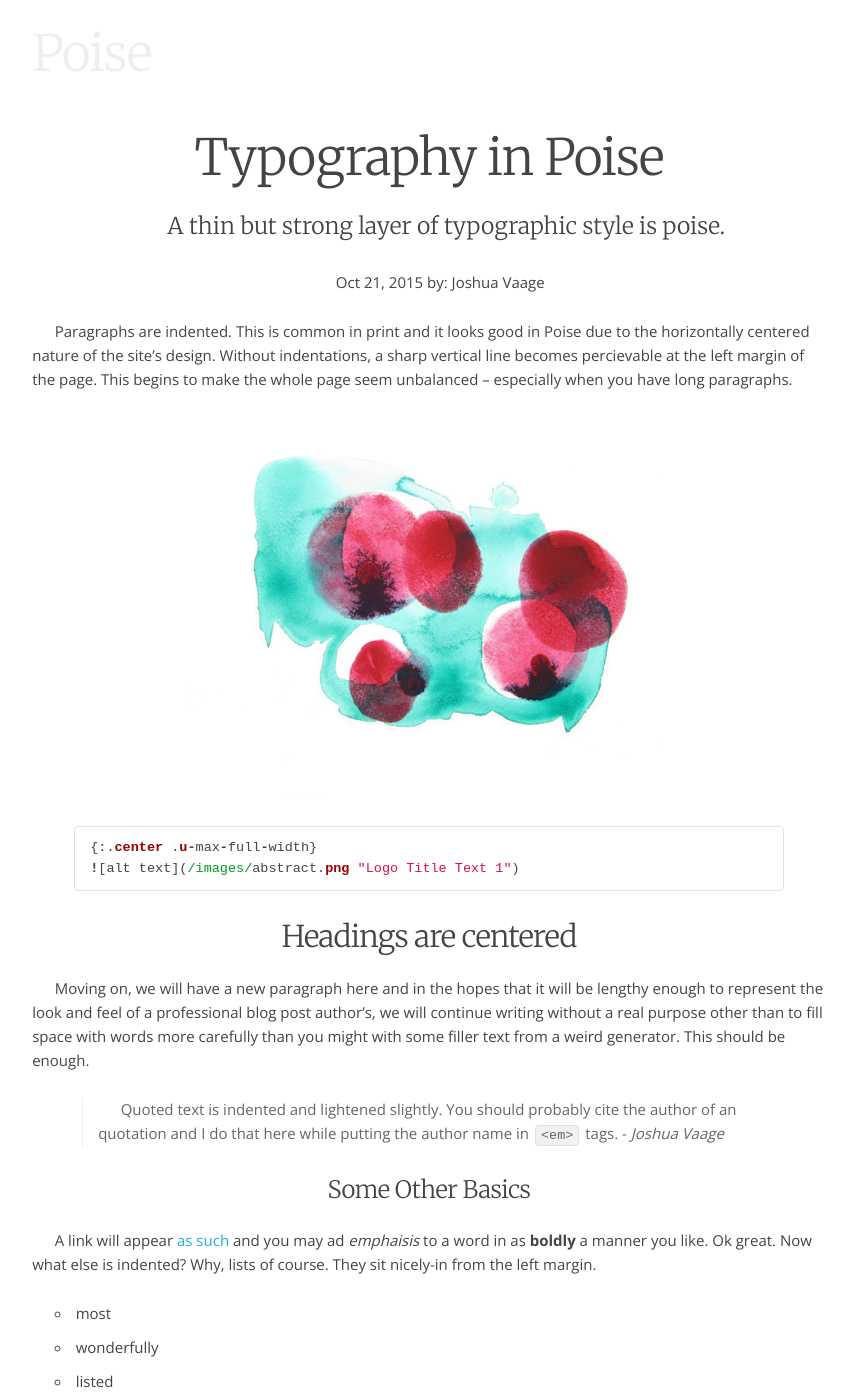
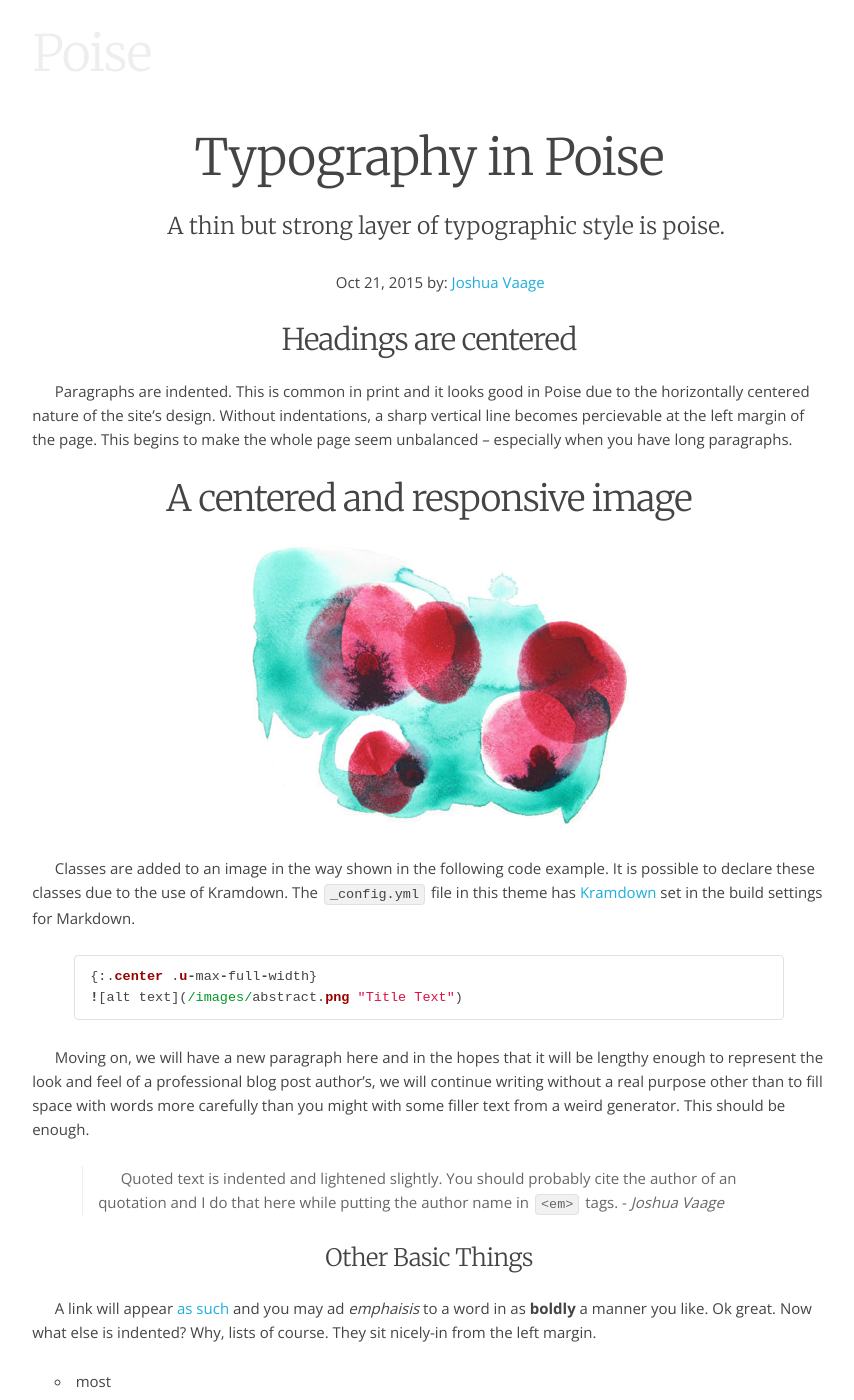
Before and after one commit to whaleen/jekyll-theme-poise, a Jekyll site: the page built from _posts/2015-10-17-typography-in-poise.markdown, in a window 1280 px wide and 1400 px high. Shown: the whole window, without its empty margins (211-1065 px from the left). Built offline with Jekyll 4.4.1, drawn with Linux system fonts in a browser that asks for light colours.

Commit message:
clean clean clean

```diff
--- a/_layouts/default.html
+++ b/_layouts/default.html
@@ -1,7 +1,7 @@
 <!DOCTYPE html>
 <html>
 
-  {% include head.html %}
+{% include head.html %}
 
   <body>
 
--- a/_layouts/post.html
+++ b/_layouts/post.html
@@ -10,7 +10,7 @@ layout: default
     <h1 class="post-title center">{{ page.title }}</h1>
     <p class="feature-post-excerpt center">{{ page.excerpt }}</p>
     <p class="post-meta center">{{ page.date | date: "%b %-d, %Y" }}{% if page.author %} by:
-{{ site.authors[page.author].name }}
+<a href="/author/{{ site.authors[page.author].handle }}">{{ site.authors[page.author].name }}</a>
       {% endif %}</p>
   </header>
   <article class="post-content">
--- a/_posts/2015-10-17-typography-in-poise.markdown
+++ b/_posts/2015-10-17-typography-in-poise.markdown
@@ -6,24 +6,30 @@ author: joshuavaage
 excerpt: A thin but strong layer of typographic style is poise.
 ---
 
+#### Headings are centered
+
 Paragraphs are indented. This is common in print and it looks good in Poise due to the horizontally centered nature of the site's design. Without indentations, a sharp vertical line becomes percievable at the left margin of the page. This begins to make the whole page seem unbalanced -- especially when you have long paragraphs.
 
+### A centered and responsive image
+
+
 {:.center .u-max-full-width}
-![alt text](/images/abstract.png "Logo Title Text 1")
+![alt text](/images/example.png "Logo Title Text")
+
+Classes are added to an image in the way shown in the following code example. It is possible to declare these classes due to the use of Kramdown. The `_config.yml` file in this theme has [Kramdown](https://github.com/gettalong/kramdown) set in the build settings for Markdown.
 
 
 {% highlight ruby %}
 {:.center .u-max-full-width}
-![alt text](/images/abstract.png "Logo Title Text 1")
+![alt text](/images/abstract.png "Title Text")
 {% endhighlight %}
 
-#### Headings are centered
 
 Moving on, we will have a new paragraph here and in the hopes that it will be lengthy enough to represent the look and feel of a professional blog post author's, we will continue writing without a real purpose other than to fill space with words more carefully than you might with some filler text from a weird generator. This should be enough.
 
 > Quoted text is indented and lightened slightly. You should probably cite the author of an quotation and I do that here while putting the author name in `<em>` tags. - _Joshua Vaage_
 
-##### Some Other Basics
+##### Other Basic Things
 
 A link will appear <a href="#">as such</a> and you may ad <em>emphaisis</em> to a word in as <strong>boldly</strong> a manner you like. Ok great. Now what else is indented? Why, lists of course. They sit nicely-in from the left margin.
 
```
Also changed, not shown: authors.html (+5 -10 lines), images/example.png (added).
